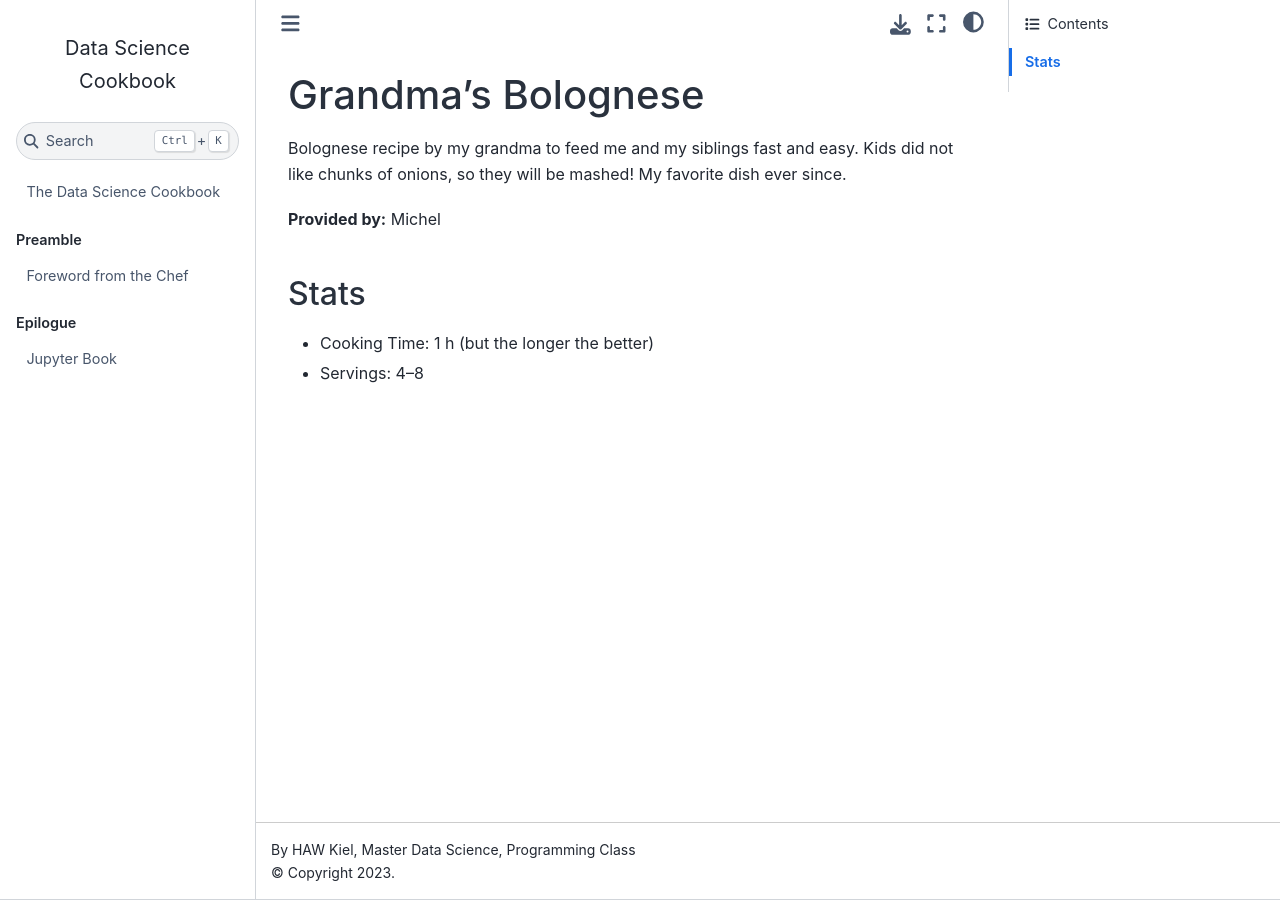
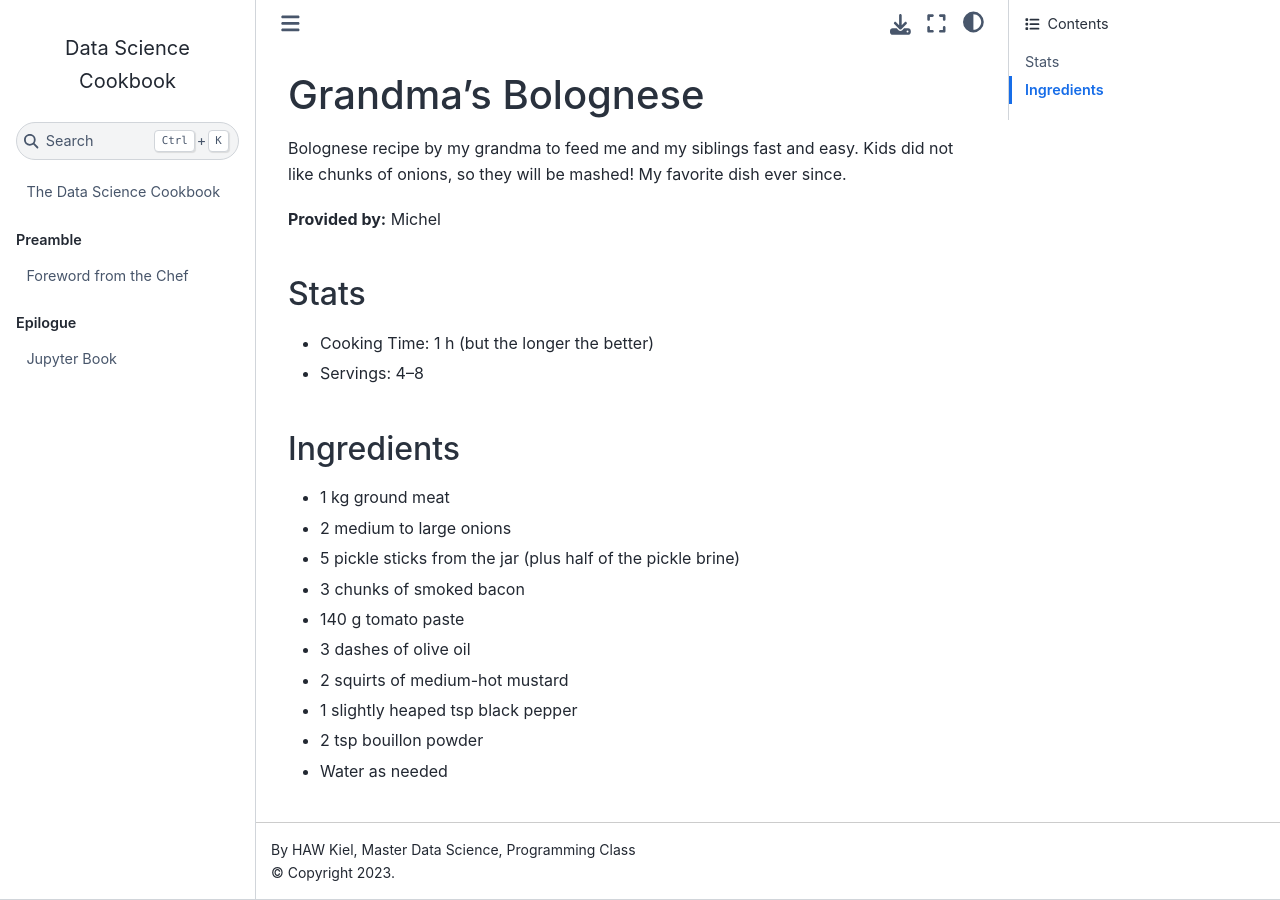
Before and after one commit to alirhml/data-science-cookbook, a Jupyter Book: the page built from recipes/2026-winter/Grandmas-Bolognese/recipe.md, in a window 1280 px wide. Built offline with Jupyter Book 1.0.4 settings and Sphinx 7.4.7 and the Sphinx Book theme 1.1.4, drawn with Linux system fonts in a browser that asks for light colours.

Commit message:
added ingedients

```diff
--- a/recipes/2026-winter/Grandmas-Bolognese/recipe.md
+++ b/recipes/2026-winter/Grandmas-Bolognese/recipe.md
@@ -6,3 +6,15 @@ Bolognese recipe by my grandma to feed me and my siblings fast and easy. Kids di
 ## Stats
 - Cooking Time: 1 h (but the longer the better)
 - Servings: 4–8
+
+## Ingredients
+- 1 kg ground meat
+- 2 medium to large onions
+- 5 pickle sticks from the jar (plus half of the pickle brine)
+- 3 chunks of smoked bacon
+- 140 g tomato paste
+- 3 dashes of olive oil
+- 2 squirts of medium-hot mustard
+- 1 slightly heaped tsp black pepper
+- 2 tsp bouillon powder
+- Water as needed
```
